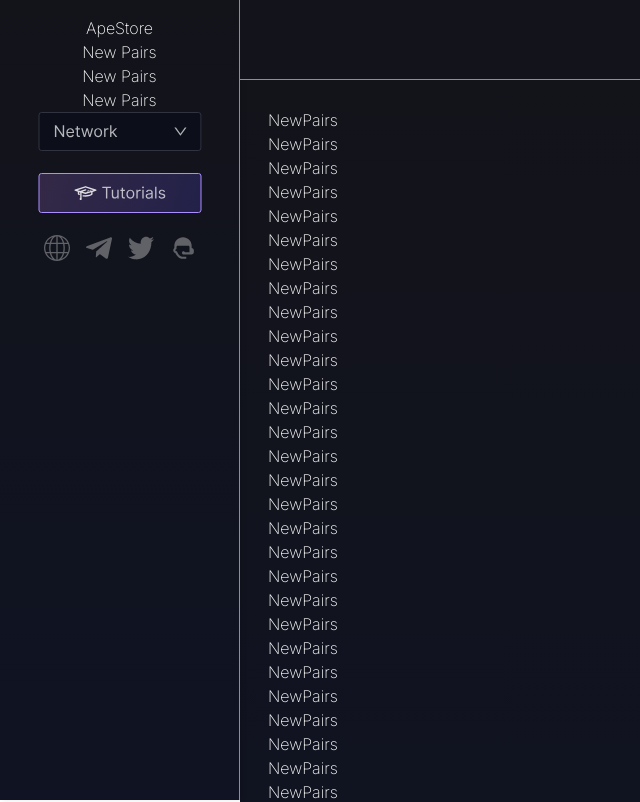
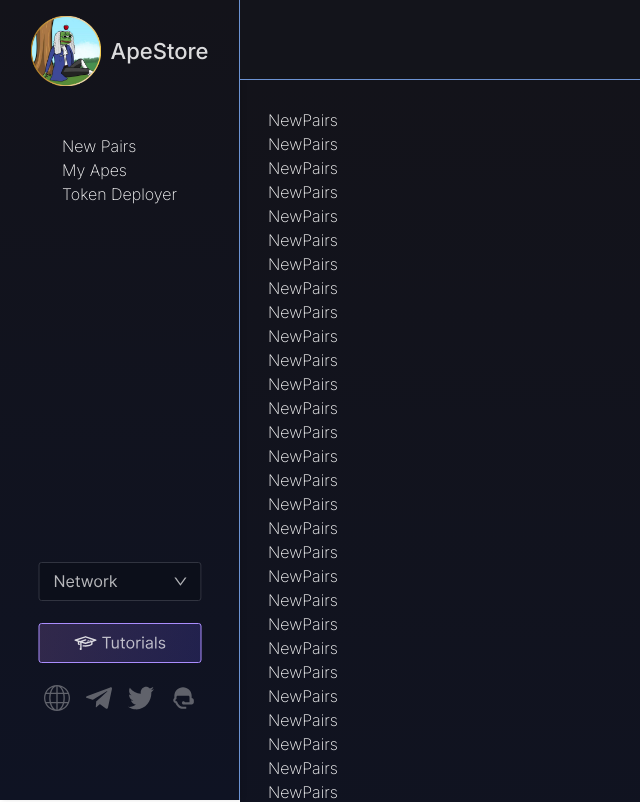
Before and after one commit to DavidOsezua/apestore, a React (Vite) app: page / in a window 1280 px wide. Shown: the top 802 px of the page, without its empty margins (0-640 px from the left). Built offline with nearby package versions, Linux system fonts and the light colour scheme.

Commit message:
styled the sidebar

```diff
--- a/src/assets/index.js
+++ b/src/assets/index.js
@@ -1,3 +1,4 @@
 import image from "./image.svg";
+import logoImage from "./logoImage.png";
 
-export { image };
+export { image, logoImage };
--- a/src/components/Sidebar.jsx
+++ b/src/components/Sidebar.jsx
@@ -1,13 +1,14 @@
 import React from "react";
 import styles from "./Sidebar.module.css";
-import { image } from "../assets";
+import { image, logoImage } from "../assets";
 import { NavLink } from "react-router-dom";
 
 const Sidebar = () => {
   return (
     <aside className={styles.sidebar}>
-      <div>
-        <h2>ApeStore</h2>
+      <div className={styles.logoContainer}>
+        <img src={logoImage}  className={styles.logoImage}/>
+        <h2 className={styles.logoTitle}>ApeStore</h2>
       </div>
 
       <ul>
@@ -15,10 +16,10 @@ const Sidebar = () => {
           <li>New Pairs</li>
         </NavLink>
         <NavLink>
-          <li>New Pairs</li>
+          <li>My Apes</li>
         </NavLink>
         <NavLink>
-          <li>New Pairs</li>
+          <li>Token Deployer</li>
         </NavLink>
       </ul>
 
--- a/src/components/Sidebar.module.css
+++ b/src/components/Sidebar.module.css
@@ -7,20 +7,43 @@
   display: flex;
   flex-direction: column;
   align-items: center;
+  gap: 3rem;
   border-right: 0.3px solid #6c93d3;
-  /* width: 200px; */
   grid-row: 1/-1;
-
   color: aliceblue;
   box-shadow: 2px 0 5px rgba(0, 0, 0, 0.1);
 }
 
-
-.navMenu {
-
+.logoContainer {
+  display: flex;
+  align-items: center;
+  gap: 10px;
 }
 
-.bottom{
+.logoTitle {
+  font-family: "Inter";
+  font-style: normal;
+  font-weight: 500;
+  font-size: 22px;
+  color: rgba(255, 255, 255, 0.85);
+}
 
+.logoImage {
+  width: 70px;
+}
+.navMenu {
+}
 
+.link {
+  background: linear-gradient(
+    86.16deg,
+    rgba(104, 149, 255, 0) 3.14%,
+    rgba(199, 174, 252, 0.4) 99.61%,
+    rgba(144, 91, 255, 0.4) 114.63%
+  );
 }
+
+.bottom {
+  margin-top: auto;
+  padding-bottom: 4rem;
+}
```
Also changed, not shown: src/assets/logoImage.png (added).
